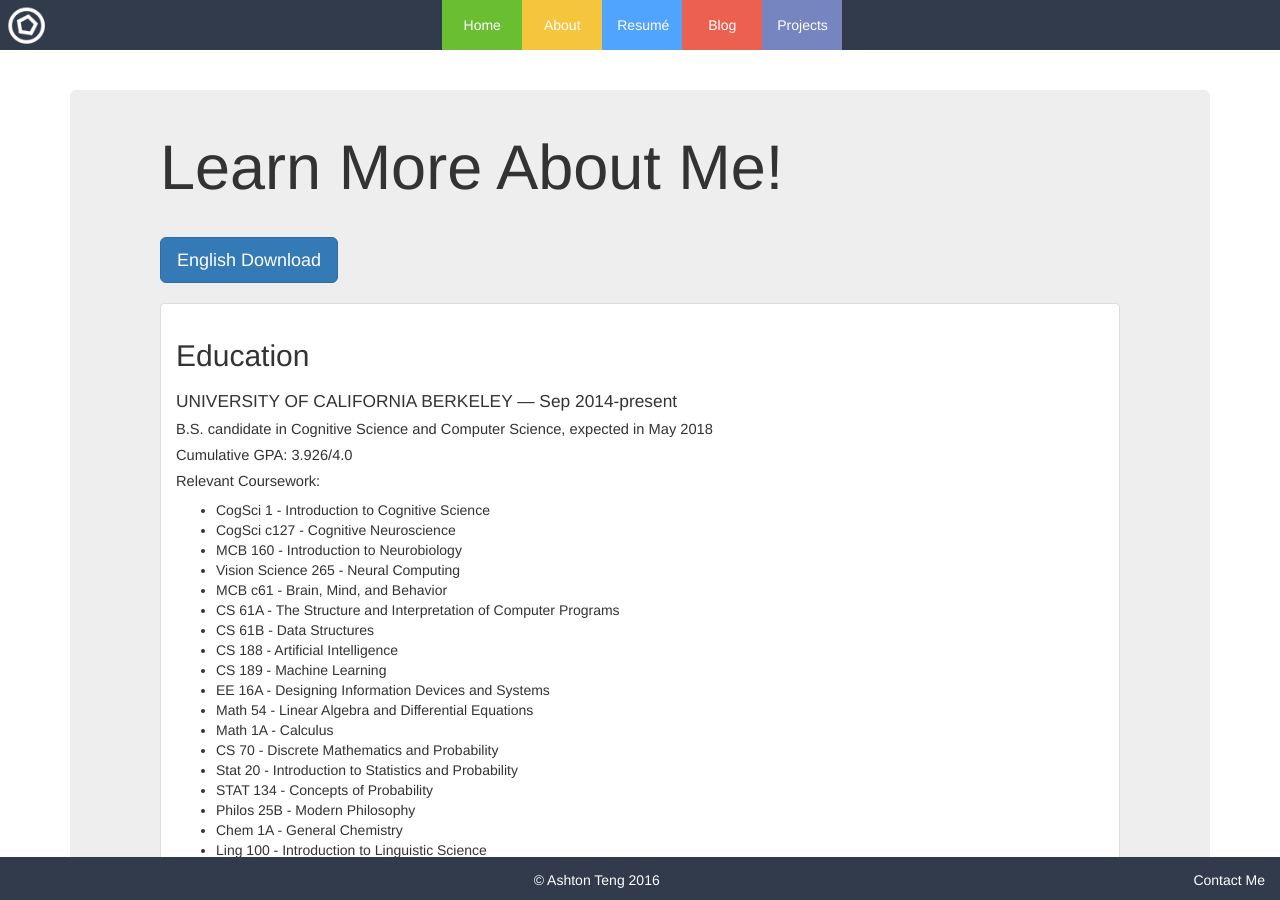
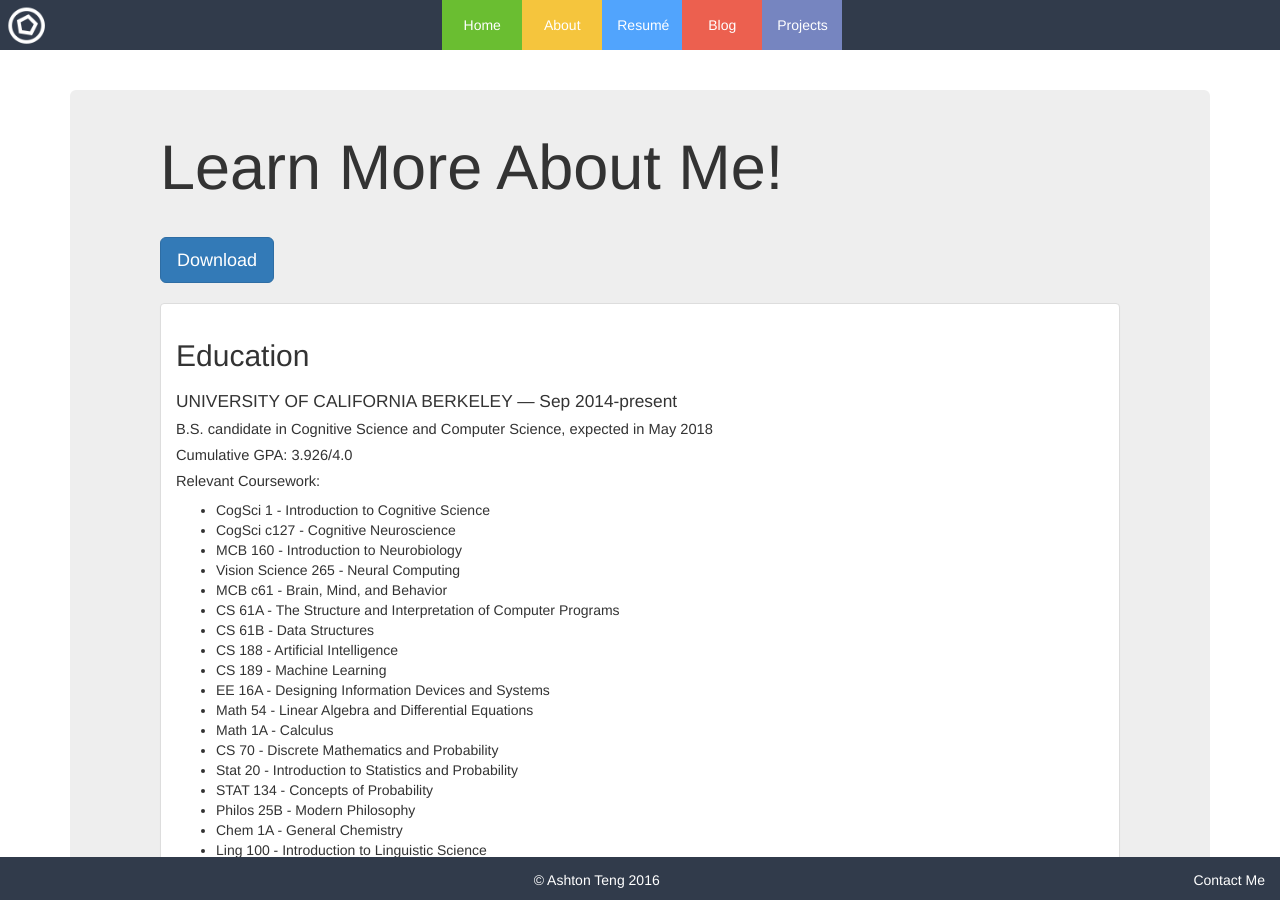
Before and after one commit to ashtonteng/ashtonteng.github.io, a Jekyll site: the page built from resume.html, in a window 1280 px wide and 900 px high. Built offline with Jekyll 4.4.1, drawn with Linux system fonts in a browser that asks for light colours.

Commit message:
Download

```diff
--- a/resume.html
+++ b/resume.html
@@ -6,7 +6,7 @@ layout: page
 </div>
 
 <div class="col-sm-8">
-  <a class="btn btn-primary btn-lg" href="ashton-teng-resume.pdf" role="button" style="margin-top:5px;margin-right:5px">English Download</a>
+  <a class="btn btn-primary btn-lg" href="ashton-teng-resume.pdf" role="button" style="margin-top:5px;margin-right:5px">Download</a>
   <!--<a class="btn btn-primary btn-lg" href="ashton-teng-resume-chinese.pdf" role="button" style="margin-top:5px">中文下载</a>-->
 </div>
 
```
